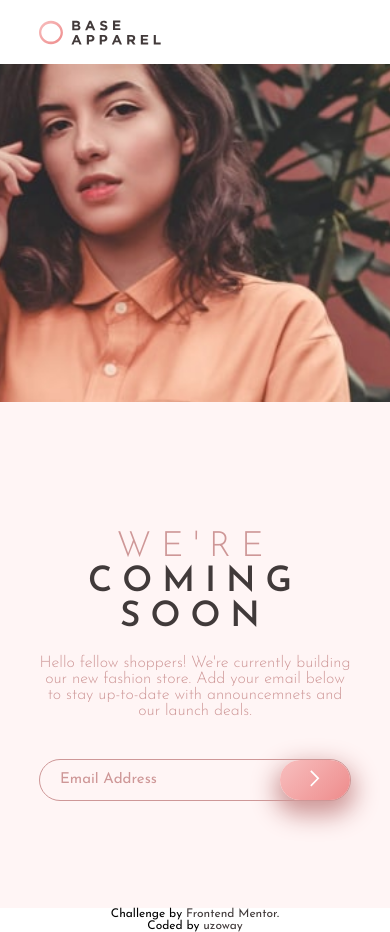
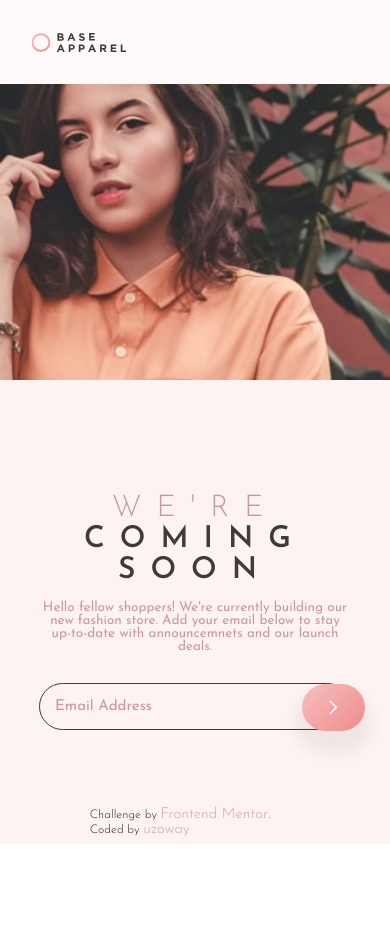
Before and after one commit to uzoway/base-apparel-coming-soon-page, a plain HTML site: page index.html in a window 390 px wide. After the commit the page ends 844 px from the top, so only its background shows below. Drawn offline with Linux system fonts and the light colour scheme.

Commit message:
Rebuilt the entire project firom start.

```diff
--- a/index.html
+++ b/index.html
@@ -9,28 +9,23 @@
   <title>Frontend Mentor | Base Apparel coming soon page</title>
 </head>
 <body>
-  <section class="container">
-    <img src="images/logo.svg" alt="base apparel logo" class="mobilelogo">
-
-    <!--Content-->
-    <section class="banner">
+  <section>
+    <div class="moblogo">
+      <img src="images/logo.svg" alt="base apparel logo">
+    </div>
+    <img src="images/logo.svg" alt="base apparel logo" class="logo">
     <div class="leftcolumn">
-        <img src="images/logo.svg" alt="base apparel logo" class="desktoplogo">
-        <div class="content">
-          <h1><span>We're</span><br> coming<br> soon</h1>
+      <div class="contentbox">
+        <h1><span>We're</span><br> coming<br> soon</brr></h1>
         <p>Hello fellow shoppers! We're currently building our new fashion store. Add your email below to stay up-to-date with announcemnets and our launch deals.</p>
-          <form action="index.html">
-            <input type="email" required placeholder="Email Address">
-            <button type="submit"><img src="images/icon-arrow.svg" alt="arrow button"></button>
+        <form class="inputfield">
+          <input type="email" placeholder="Email Address" required>
+          <button type="submit"><img src="images/icon-arrow.svg" alt="arrow"></button>
         </form>
       </div>
     </div>
     <div class="rightcolumn">
-
     </div>
-    </section>
-
-    <!--Footer-->
     <footer class="attribution">
       <p>Challenge by <a href="https://www.frontendmentor.io?ref=challenge" target="_blank" rel="noopener">Frontend Mentor</a>.</p>
       <p>Coded by <a href="https://github.com/uzoway" target="_blank" rel="noopener">uzoway</a></p>
--- a/styles.css
+++ b/styles.css
@@ -1,114 +1,116 @@
 *{
+    margin: 0;
     padding: 0;
-    margin: 0;
     box-sizing: border-box;
+    font-size: 15px;
     font-family: 'Josefin Sans', sans-serif;
 }
 
-.container{
+section{
     width: 100%;
     height: 100vh;
     position: relative;
-}
-
-.container .mobilelogo{
-    display: none;
-}
-
-/**Content**/
-.container .banner{
-    width: 100%;
-    height: 100%;
     display: flex;
     align-items: center;
     justify-content: space-between;
     flex-wrap: wrap;
+}
+
+section .moblogo{
+    display: none;
+}
+
+section .leftcolumn{
+    position: relative;
+    flex-basis: 60%;
+    height: 100%;
+    background-image: url(images/bg-pattern-desktop.svg);
+    background-position: center;
+    background-size: cover;
+    display: flex;
+    align-items: center;
+    justify-content: center;
+}
+
+section .logo{
+    position: absolute;
+    top: 3rem;
+    left: 12rem;
+    width: 8rem;
+    z-index: 2;
+}
+
+section .leftcolumn .contentbox{
+    width: 50%;
+    position: relative;
+    margin-left: -3rem;
+}
+
+section .leftcolumn .contentbox h1{
+    font-size: 4rem;
+    text-transform: uppercase;
+    font-weight: 600;
+    letter-spacing: 1rem;
+    color: hsl(0, 6%, 24%) ;
+}
+
+section .leftcolumn .contentbox h1 span{
+    font-size: 4rem;
+    text-transform: uppercase;
+    color: hsl(0, 36%, 70%);
+    font-weight: 300;
+    letter-spacing: 1rem;
+}
+
+section .leftcolumn .contentbox p{
+    font-size: 1rem;
+    color: hsl(0, 36%, 70%);
+    font-weight: 300;
+    padding: 1rem 0 2rem;
+    font-weight: 400;
+}
+
+section .leftcolumn .contentbox .inputfield{
+    display: flex;
+    align-items: center;
+    padding: 1rem;
+    width: 100%;
+    border-radius: 2rem;
+    border: 1px solid hsl(0, 6%, 24%);
     position: relative;
 }
 
-.container .banner .leftcolumn{
-    flex-basis: 60%;
-    height: 100%;
-    background-image: url(images/bg-pattern-desktop.svg);
-    background-size: cover;
-    padding: 0 10%;
-    position: relative;
-    display: flex;
-    align-items: center;
+section .leftcolumn .contentbox .inputfield input{
+    background: transparent;
+    border: none;
+    color: hsl(0, 36%, 70%);
+
 }
 
-.container .banner .leftcolumn .desktoplogo{
-    position: absolute;
-    top: 5%;
-    left: 17%;
-    width: 250px;
-}
-
-.container .banner .leftcolumn .content{
-    width: 90%;
-    box-sizing: border-box;
-}
-
-.container .banner .leftcolumn .content h1{
-    text-transform: uppercase;
-    font-size: 100px;
-    letter-spacing: 50px;
-    font-weight: 600;
-    color: hsl(0, 6%, 24%);
-}
-
-.container .banner .leftcolumn .content h1 span{
-    font-weight: 300;
+section .leftcolumn .contentbox .inputfield input::placeholder{
     color: hsl(0, 36%, 70%);
 }
 
-.container .banner .leftcolumn .content p{
-    font-size: 38px;
-    margin: 40px 0 100px;
-    color: hsl(0, 36%, 70%);
-    font-weight: 100;
-}
-
-.container .banner .leftcolumn .content form{
-    width: 100%;
+section .leftcolumn .contentbox .inputfield button{
     display: flex;
     align-items: center;
-    border: 1px solid hsl(0, 36%, 70%);
-    border-radius: 70px;
-}
-
-.container .banner .leftcolumn .content form input{
-    flex: 1;
-    padding: 20px 40px;
-    font-size: 40px;
-    color: hsl(0, 6%, 24%);
-    background: transparent;
-    border: 0;
-}
-
-.container .banner .leftcolumn .content form input::placeholder{
-    color: hsl(0, 36%, 70%);
-}
-
-.container .banner .leftcolumn .content form button{
-    padding: 40px 100px;
-    border: 0;
-    border-radius: 70px;
+    padding: 1.05rem 2.5rem;
+    position: absolute;
+    top: 0;
+    right: -1rem;
+    border-radius: 2rem;
+    border: none;
     background: linear-gradient(135deg, hsl(0, 80%, 86%), hsl(0, 74%, 74%));
-    box-shadow: 0 20px 45px 15px hsl(0, 36%, 70%);
-    cursor: pointer;
+    box-shadow: 0 1rem 1rem .5rem rgba(0, 0, 0, 0.055);
     transition: .5s;
 }
 
-.container .banner .leftcolumn .content form button:hover{
-    background: hsl(0, 80%, 86%);
+section .leftcolumn .contentbox .inputfield button img{
+    width: .6rem;
 }
 
-.container .banner .leftcolumn .content form button img{
-    width: 20px;
-}
-
-.container .banner .rightcolumn{
+section .rightcolumn{
+    position: relative;
     flex-basis: 40%;
     height: 100%;
     background-image: url(images/hero-desktop.jpg);
@@ -116,325 +118,99 @@
     background-size: cover;
 }
 
-/**Footer**/
-.container .attribution{
-    width: 100%;
-    position: relative;
-    text-align: center;
+section .attribution{
+    position: absolute;
+    bottom: 2rem;
+    left: 12rem;
 }
 
-.container .attribution p{
-    font-size: 40px;
+section .attribution p{
+    font-size: .8rem;
+    font-weight: 300;
 }
 
-.container .attribution p a{
-    text-decoration: none;
-    color: hsl(0, 6%, 24%);
+section .leftcolumn .contentbox .inputfield button:hover{
+    box-shadow: 0 1rem 1rem .5rem rgba(0, 0, 0, 0.13);
+    background: linear-gradient(135deg, hsl(0, 0%, 100%), hsl(0, 80%, 86%));
 }
 
-@media only screen and (max-width: 768px){
-    *{
-        padding: 0;
-        margin: 0;
-        box-sizing: border-box;
-        font-family: 'Josefin Sans', sans-serif;
+section .attribution p a{
+    text-decoration: none;
+    color: hsl(0, 36%, 70%);
+    font-size: 1rem;
+}
+
+@media (max-width: 991px){
+    section {
+        width: 100%;
+        height: 100vh;
+        position: relative;
+        display: flex;
+        align-items: center;
+        justify-content: space-between;
+        flex-wrap: wrap;
     }
 
-    .container .mobilelogo{
-        display: block;
-        width: 350px;
-        padding: 5% 10%;
-        z-index: 2;
+    section .logo {
+       display: none;
     }
 
-    .container .banner{
-        width: 100%;
-        box-sizing: border-box;
+    section .moblogo{
+        display: flex;
+        align-items: center;
+        height: 10vh;
+        flex-basis: 100%;
+        background: hsla(0, 80%, 86%, 0.089);
     }
 
-    .container .banner .leftcolumn .desktoplogo{
-        display: none;
+    section .moblogo img{
+        transform: scale(0.6);
+
+    }
+    section .rightcolumn {
+        flex-basis: 100%;
+        height: 35vh;
+        background-image: url(images/hero-mobile.jpg);
+        background-position: center;
+        background-size: cover;
+        order: 2;
     }
 
-    .container .banner .rightcolumn{
+    section .leftcolumn {
+        position: relative;
         flex-basis: 100%;
-        order: 1;
-        background-image: url(images/hero-mobile.jpg);
-        background-position: center;
-        background-size: 768px;
-        height: 40%;
+        height: 55vh;
+        order: 3;
+        background: hsla(0, 80%, 86%, 0.192);
     }
 
-    .container .banner .leftcolumn{
-        flex-basis: 100%;
-        order: 2;
-        height: 60%;
-        background: hsl(0, 100%, 98%);
-    }
-
-    .container .banner .leftcolumn .content{
-        width: 100%;
-        margin: auto;
+    section .leftcolumn .contentbox {
+        width: 80%;
         position: relative;
+        margin-left: 0rem;
         text-align: center;
     }
 
-    .container .banner .leftcolumn .content h1{
-        font-size: 70px;
-        letter-spacing: 10px;
-        margin-top: 20px;
+    section .leftcolumn .contentbox h1 {
+        font-size: 2rem;
     }
 
-    .container .banner .leftcolumn .content p{
-        font-size: 30px;
-        margin: 20px 0 30px;
+    section .leftcolumn .contentbox h1 span {
+        font-size: 2rem;
     }
 
-    .container .banner .leftcolumn .content form{
-        width: 100%;
-        display: flex;
-        align-items: center;
+    section .leftcolumn .contentbox p {
+        font-size: .9rem;
     }
 
-    .container .banner .leftcolumn .content form input{
-        padding: 20px 20px;
-        font-size: 25px;
+    section .leftcolumn .contentbox .inputfield button {
+        padding: 1.05rem 1.8rem;
     }
 
-    .container .banner .leftcolumn .content form button{
-        padding: 20px 40px;
-        box-shadow: 0 10px 25px 5px hsl(0, 36%, 70%);
-    }
-
-    .container .banner .leftcolumn .content form button img{
-        width: 20px;
-    }
-
-    .container .attribution p{
-        font-size: 20px;
+    section .attribution {
+        position: absolute;
+        bottom: .5rem;
+        left: 12rem;
+        transform: translateX(-50%);
     }
 }
-
-@media only screen and (max-width: 414px){
-    .container .mobilelogo{
-        display: block;
-        width: 200px;
-        padding: 5% 10%;
-        z-index: 2;
-    }
-
-    .container .banner{
-        width: 100%;
-        box-sizing: border-box;
-    }
-
-    .container .banner .leftcolumn .desktoplogo{
-        display: none;
-    }
-
-    .container .banner .rightcolumn{
-        flex-basis: 100%;
-        order: 1;
-        background-image: url(images/hero-mobile.jpg);
-        background-position: center;
-        background-size: cover;
-        height: 40%;
-
-    }
-
-    .container .banner .leftcolumn{
-        flex-basis: 100%;
-        order: 2;
-        height: 60%;
-        background: hsl(0, 100%, 98%);
-    }
-
-    .container .banner .leftcolumn .content{
-        width: 100%;
-        margin: auto;
-        position: relative;
-        text-align: center;
-    }
-
-    .container .banner .leftcolumn .content h1{
-        font-size: 35px;
-        letter-spacing: 10px;
-    }
-
-    .container .banner .leftcolumn .content p{
-        font-size: 16px;
-        margin: 20px 0 40px;
-    }
-
-    .container .banner .leftcolumn .content form{
-        width: 100%;
-        display: flex;
-        align-items: center;
-    }
-
-    .container .banner .leftcolumn .content form input{
-        padding: 10px 20px;
-        font-size: 15px;
-    }
-
-    .container .banner .leftcolumn .content form button{
-        padding: 10px 30px;
-        box-shadow: 0 10px 25px 5px hsl(0, 36%, 70%);
-    }
-
-    .container .banner .leftcolumn .content form button img{
-        width: 10px;
-    }
-
-    .container .attribution p{
-        font-size: 12px;
-    }
-}
-
-@media only screen and (max-width: 375px){
-    .container .mobilelogo{
-        display: block;
-        width: 170px;
-        padding: 5% 10%;
-        z-index: 2;
-    }
-
-    .container .banner{
-        width: 100%;
-        box-sizing: border-box;
-    }
-
-    .container .banner .leftcolumn .desktoplogo{
-        display: none;
-    }
-
-    .container .banner .rightcolumn{
-        flex-basis: 100%;
-        order: 1;
-        background-image: url(images/hero-mobile.jpg);
-        background-position: center;
-        background-size: cover;
-    }
-
-    .container .banner .leftcolumn{
-        flex-basis: 100%;
-        order: 2;
-        height: 60%;
-        background: hsl(0, 100%, 98%);
-    }
-
-    .container .banner .leftcolumn .content{
-        width: 100%;
-        margin: auto;
-        position: relative;
-        text-align: center;
-    }
-
-    .container .banner .leftcolumn .content h1{
-        font-size: 40px;
-        letter-spacing: 10px;
-    }
-
-    .container .banner .leftcolumn .content p{
-        font-size: 15px;
-        margin: 15px 0 25px;
-    }
-
-    .container .banner .leftcolumn .content form{
-        width: 100%;
-        display: flex;
-        align-items: center;
-    }
-
-    .container .banner .leftcolumn .content form input{
-        padding: 10px 20px;
-        font-size: 15px;
-    }
-
-    .container .banner .leftcolumn .content form button{
-        padding: 10px 30px;
-        box-shadow: 0 10px 25px 5px hsl(0, 36%, 70%);
-    }
-
-    .container .banner .leftcolumn .content form button img{
-        width: 10px;
-    }
-
-    .container .attribution p{
-        font-size: 12px;
-    }
-}
-
-@media only screen and (max-width: 320px){
-    .container .mobilelogo{
-        display: block;
-        width: 150px;
-        padding: 5% 10%;
-        z-index: 2;
-    }
-
-    .container .banner{
-        width: 100%;
-        box-sizing: border-box;
-    }
-
-    .container .banner .leftcolumn .desktoplogo{
-        display: none;
-    }
-
-    .container .banner .rightcolumn{
-        flex-basis: 100%;
-        order: 1;
-        background-image: url(images/hero-mobile.jpg);
-        background-position: center;
-        background-size: cover;
-    }
-
-    .container .banner .leftcolumn{
-        flex-basis: 100%;
-        order: 2;
-        height: 60%;
-        background: hsl(0, 100%, 98%);
-    }
-
-    .container .banner .leftcolumn .content{
-        width: 100%;
-        margin: auto;
-        position: relative;
-        text-align: center;
-    }
-
-    .container .banner .leftcolumn .content h1{
-        font-size: 35px;
-        letter-spacing: 10px;
-    }
-
-    .container .banner .leftcolumn .content p{
-        font-size: 13px;
-        margin: 15px 0 25px;
-    }
-
-    .container .banner .leftcolumn .content form{
-        width: 100%;
-        display: flex;
-        align-items: center;
-    }
-
-    .container .banner .leftcolumn .content form input{
-        padding: 10px 20px;
-        font-size: 12px;
-    }
-
-    .container .banner .leftcolumn .content form button{
-        padding: 10px 30px;
-        box-shadow: 0 7px 15px 5px hsl(0, 36%, 70%);
-    }
-
-    .container .banner .leftcolumn .content form button img{
-        width: 10px;
-    }
-
-    .container .attribution p{
-        font-size: 12px;
-    }
-}
```
Also changed, not shown: 1 other file. Lines whose indentation alone changed are shown as unchanged.
